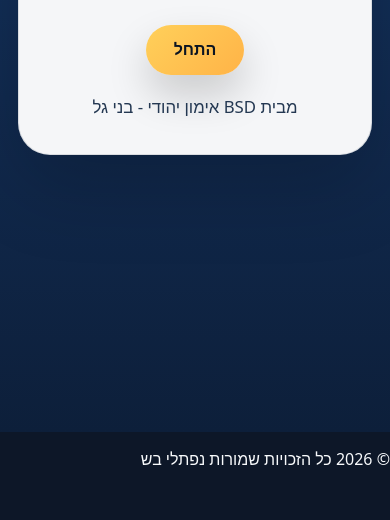
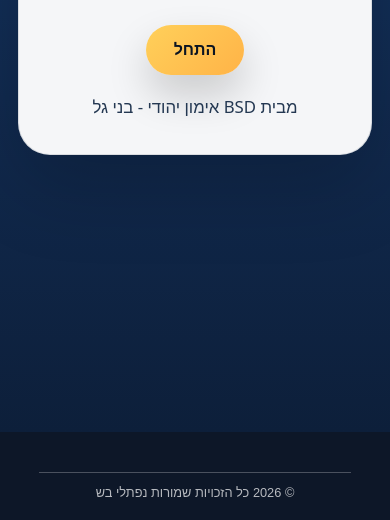
Before and after one commit to naftalibash14-stack/-, a website: page www/index.html in a window 390 px wide. Shown: the part 412-932 px from the top of the page. Before the commit the page ends 898 px from the top, so only its background shows below. Drawn offline with Linux system fonts and the light colour scheme.

Commit message:
Restore and enhance CSS styles
Restored and updated CSS styles for the application, including layout, animations, and responsive design.

```diff
--- a/www/style.css
+++ b/www/style.css
@@ -394,3 +394,29 @@ body {
         left: 12px;
     }
 }
+
+/* עיצוב הפוטר בתחתית הדף */
+.site-footer {
+  width: 100%;
+  margin-top: 40px;
+  padding-bottom: 20px;
+  text-align: center;
+  direction: rtl;
+}
+
+/* קו חוצץ עדין */
+.footer-divider {
+  width: 80%;
+  max-width: 400px;
+  height: 1px;
+  background-color: rgba(255, 255, 255, 0.25); /* קו חצי-שקוף ועדין */
+  margin: 0 auto 12px auto;
+}
+
+/* הטקסט של הקרדיט */
+.site-footer p {
+  font-size: 0.8rem;
+  color: rgba(255, 255, 255, 0.7); /* צבע רך שלא יבלוט מדי */
+  margin: 0;
+  font-family: sans-serif;
+}
```
